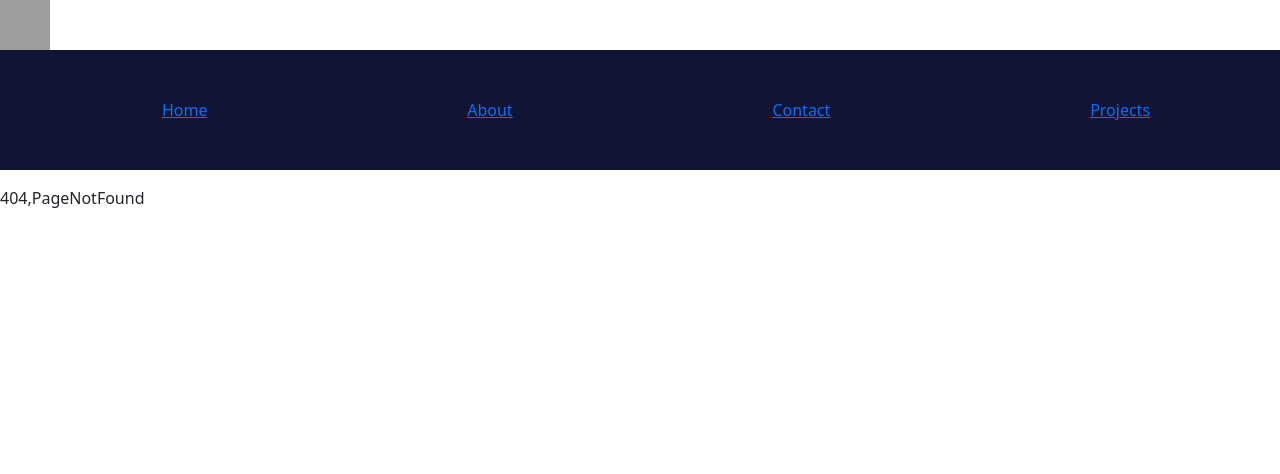
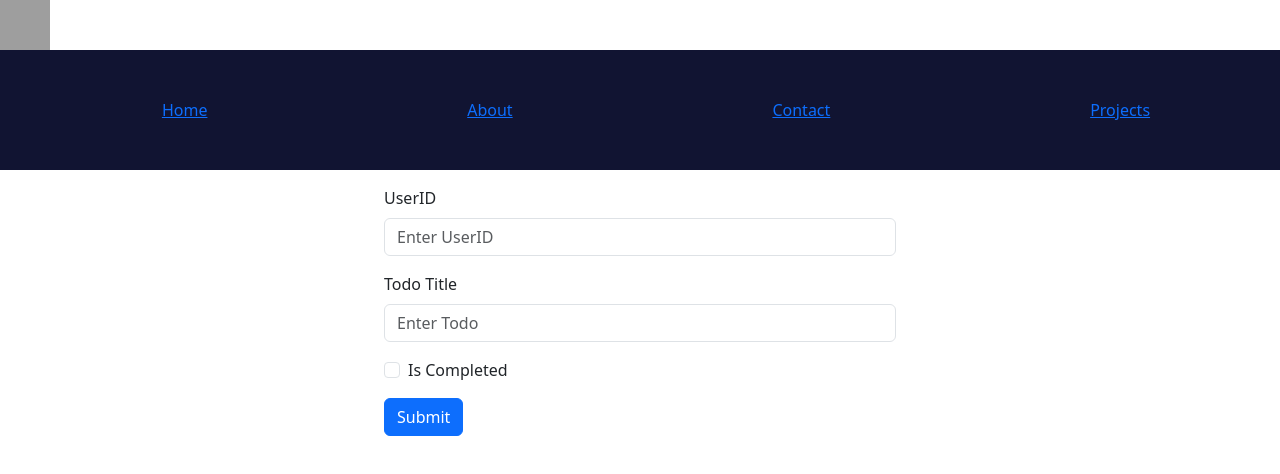
Before and after one commit to chanakya6/my-app, a React (Create React App) app: page /addTodo in a window 1280 px wide. Before the commit this address had no page. Shown: the top 474 px of the page. Built offline with nearby package versions, Linux system fonts and the light colour scheme; grey boxes are pictures that could not be loaded.

Commit message:
Forms with API

```diff
--- a/src/components/App.js
+++ b/src/components/App.js
@@ -6,6 +6,8 @@ import Home from "./FunctionalComp/Pages/Home";
 import Contact from "./FunctionalComp/Pages/Contact";
 import Projects from "./FunctionalComp/Pages/Projects";
 import PageNotFound from "./FunctionalComp/Pages/PageNotFound";
+import AddTodo from "./FunctionalComp/Pages/AddTodo";
+import EditUser from "./FunctionalComp/Pages/EditUser";
 
 const App = () => {
   return (
@@ -16,6 +18,8 @@ const App = () => {
         <Route path="/aboutUs" element={<About />} />
         <Route path="/contact" element={<Contact />} />
         <Route path="/projects" element={<Projects />} />
+        <Route path="/addTodo" element={<AddTodo />} />
+        <Route path="/editTodo/:id" element={<EditUser />} />
         <Route path="*" element={<PageNotFound />} />
       </Routes>
     </div>
--- /dev/null
+++ b/src/components/FunctionalComp/Pages/AddTodo.js
@@ -0,0 +1,64 @@
+import React, { useState } from "react";
+import { Button, Form } from "react-bootstrap";
+import { useNavigate } from "react-router-dom";
+import axios from "axios";
+
+const AddTodo = () => {
+  const [userId, setUserId] = useState("");
+  const [title, setTitle] = useState("");
+  const [isCompleted, setIsCompleted] = useState(false);
+
+  const navigate = useNavigate();
+
+  const createNewRecord = async (event) => {
+    event.preventDefault();
+    let newRecord = {
+      userId: userId,
+      title: title,
+      completed: isCompleted,
+    };
+    let response = await axios.post("http://localhost:3001/todos", newRecord);
+    console.log(response);
+    if (response.status === 201) {
+      navigate("/projects");
+    }
+  };
+  return (
+    <Form
+      onSubmit={createNewRecord}
+      style={{ marginLeft: "auto", marginRight: "auto", maxWidth: "40%" }}
+    >
+      <Form.Group className="mb-3" controlId="formBasicUserId">
+        <Form.Label>UserID</Form.Label>
+        <Form.Control
+          type="number"
+          placeholder="Enter UserID"
+          name="userId"
+          onChange={(event) => setUserId(event.target.value)}
+        />
+      </Form.Group>
+      <Form.Group className="mb-3" controlId="formBasicTodo">
+        <Form.Label>Todo Title</Form.Label>
+        <Form.Control
+          type="text"
+          placeholder="Enter Todo"
+          name="title"
+          onChange={(event) => setTitle(event.target.value)}
+        />
+      </Form.Group>
+      <Form.Group className="mb-3" controlId="formBasicCheckbox">
+        <Form.Check
+          type="checkbox"
+          label="Is Completed"
+          name="isCompleted"
+          onChange={(event) => setIsCompleted(event.target.checked)}
+        />
+      </Form.Group>
+      <Button variant="primary" type="submit">
+        Submit
+      </Button>
+    </Form>
+  );
+};
+
+export default AddTodo;
--- /dev/null
+++ b/src/components/FunctionalComp/Pages/EditUser.js
@@ -0,0 +1,78 @@
+import React, { useState } from "react";
+import { Button, Form } from "react-bootstrap";
+import { useNavigate, useLocation } from "react-router-dom";
+import axios from "axios";
+
+const EditUser = () => {
+  const location = useLocation();
+  const navigate = useNavigate();
+  const { id, userId, title, isCompleted } = location?.state;
+  const [userIdCard, setUserIdCard] = useState(userId || "");
+  const [titleText, setTitleText] = useState(title || "");
+  const [completed, setCompleted] = useState(isCompleted || false);
+  const [errortext, setErrorText] = useState("");
+
+  const updateRecord = async (event) => {
+    event.preventDefault();
+    let updateRecord = {
+      userId: userIdCard,
+      title: titleText,
+      completed: completed,
+    };
+
+    await axios
+      .put(`http://localhost:3001/todos/${id}`, updateRecord)
+      .then((response) => {
+        if (response?.status === 200) {
+          setErrorText("");
+          navigate("/projects");
+        }
+      })
+      .catch((error) => {
+        setErrorText(error.message);
+      });
+    //  console.log(response);
+  };
+  return (
+    <Form
+      onSubmit={updateRecord}
+      style={{ marginLeft: "auto", marginRight: "auto", maxWidth: "40%" }}
+    >
+      <Form.Group className="mb-3" controlId="formBasicUserId">
+        <Form.Label>UserID</Form.Label>
+        <Form.Control
+          type="number"
+          placeholder="Enter UserID"
+          name="userId"
+          value={userIdCard}
+          onChange={(event) => setUserIdCard(event.target.value)}
+        />
+      </Form.Group>
+      <Form.Group className="mb-3" controlId="formBasicTodo">
+        <Form.Label>Todo Title</Form.Label>
+        <Form.Control
+          type="text"
+          placeholder="Enter Todo"
+          name="title"
+          value={titleText}
+          onChange={(event) => setTitleText(event.target.value)}
+        />
+      </Form.Group>
+      <Form.Group className="mb-3" controlId="formBasicCheckbox">
+        <Form.Check
+          type="checkbox"
+          label="Is Completed"
+          name="isCompleted"
+          checked={completed}
+          onChange={(event) => setCompleted(event.target.checked)}
+        />
+      </Form.Group>
+      <Button variant="warning" type="submit">
+        Update
+      </Button>
+      {errortext && <h1 style={{ color: "red" }}>{errortext}</h1>}
+    </Form>
+  );
+};
+
+export default EditUser;
--- a/src/components/FunctionalComp/Pages/Projects.js
+++ b/src/components/FunctionalComp/Pages/Projects.js
@@ -1,4 +1,5 @@
 import React, { useState, useEffect } from "react";
+import { useNavigate } from "react-router-dom";
 import { Button, Table } from "react-bootstrap";
 import axios from "axios";
 
@@ -6,6 +7,7 @@ const Projects = () => {
   const [result, setResult] = useState([]);
   // const [counter1, setCounter1] = useState(0);
   // const [counter2, setCounter2] = useState(0);
+  const navigate = useNavigate();
 
   useEffect(() => {
     getTodoData();
@@ -15,17 +17,17 @@ const Projects = () => {
     let response = await axios.get(" http://localhost:3001/todos");
     setResult(response.data);
   };
-  const createNewRecord = async () => {
-    let newRecord = {
-      userId: 1,
-      title: "Chanakya has to finish reactjs class",
-      completed: false,
-    };
+  // const createNewRecord = async () => {
+  //   let newRecord = {
+  //     userId: 1,
+  //     title: "Chanakya has to finish reactjs class",
+  //     completed: false,
+  //   };
 
-    let response = await axios.post(" http://localhost:3001/todos", newRecord);
-    console.log(response);
-    getTodoData();
-  };
+  //   let response = await axios.post(" http://localhost:3001/todos", newRecord);
+  //   console.log(response);
+  //   getTodoData();
+  // };
 
   const deleteRecord = async (todoId) => {
     let response = await axios.delete(`http://localhost:3001/todos/${todoId}`);
@@ -33,32 +35,32 @@ const Projects = () => {
     getTodoData();
   };
 
-  const putRecord = async (todoId) => {
-    let updateRecord = {
-      title: "Chanakya has to finish reactjs and redux class",
-      completed: false,
-    };
+  // const putRecord = async (todoId) => {
+  //   let updateRecord = {
+  //     title: "Chanakya has to finish reactjs and redux class",
+  //     completed: false,
+  //   };
 
-    let response = await axios.put(
-      `http://localhost:3001/todos/${todoId}`,
-      updateRecord
-    );
-    console.log(response);
-    getTodoData();
-  };
+  //   let response = await axios.put(
+  //     `http://localhost:3001/todos/${todoId}`,
+  //     updateRecord
+  //   );
+  //   console.log(response);
+  //   getTodoData();
+  // };
 
-  const patchRecord = async (todoId) => {
-    let updateRecord = {
-      title: "Manikanta has to finish reactjs and redux class",
-    };
+  // const patchRecord = async (todoId) => {
+  //   let updateRecord = {
+  //     title: "Manikanta has to finish reactjs and redux class",
+  //   };
 
-    let response = await axios.patch(
-      `http://localhost:3001/todos/${todoId}`,
-      updateRecord
-    );
-    console.log(response);
-    getTodoData();
-  };
+  //   let response = await axios.patch(
+  //     `http://localhost:3001/todos/${todoId}`,
+  //     updateRecord
+  //   );
+  //   console.log(response);
+  //   getTodoData();
+  // };
 
   return (
     // <div>
@@ -82,7 +84,9 @@ const Projects = () => {
     <div>
       <Button
         onClick={() => {
-          createNewRecord();
+          // createNewRecord();
+          // window.location.href = "/addTodo";
+          navigate("/addTodo");
         }}
       >
         Add New Record
@@ -94,7 +98,7 @@ const Projects = () => {
             <td>USERID</td>
             <td>Todo Title Name</td>
             <td>isCompleted</td>
-            <td colSpan={5} style={{ textAlign: "center" }}>
+            <td colSpan={4} style={{ textAlign: "center" }}>
               Operations
             </td>
           </tr>
@@ -110,19 +114,28 @@ const Projects = () => {
                 <td>
                   <Button
                     variant="warning"
-                    onClick={() => putRecord(eachTodo.id)}
+                    onClick={() =>
+                      navigate(`/editTodo/${eachTodo.id}`, {
+                        state: {
+                          id: eachTodo.id,
+                          userId: eachTodo.userId,
+                          title: eachTodo.title,
+                          isCompleted: eachTodo.completed,
+                        },
+                      })
+                    }
                   >
-                    Update-Put
+                    Update
                   </Button>
                 </td>
-                <td>
+                {/* <td>
                   <Button
                     variant="info"
                     onClick={() => patchRecord(eachTodo.id)}
                   >
                     Update-Patch
                   </Button>
-                </td>
+                </td> */}
                 <td>
                   <Button
                     variant="danger"
--- a/src/index.js
+++ b/src/index.js
@@ -4,9 +4,11 @@ import ReactDOM from "react-dom/client";
 import "bootstrap/dist/css/bootstrap.min.css";
 import App from "./components/App";
 import { BrowserRouter } from "react-router-dom";
+// import FuncApp from "./components/FunctionalComp/FuncApp";
 
 const root = ReactDOM.createRoot(document.getElementById("root"));
 root.render(
+  // <FuncApp />
   <BrowserRouter>
     <App />
   </BrowserRouter>
```
Also changed, not shown: data.json (+16 -4 lines).
